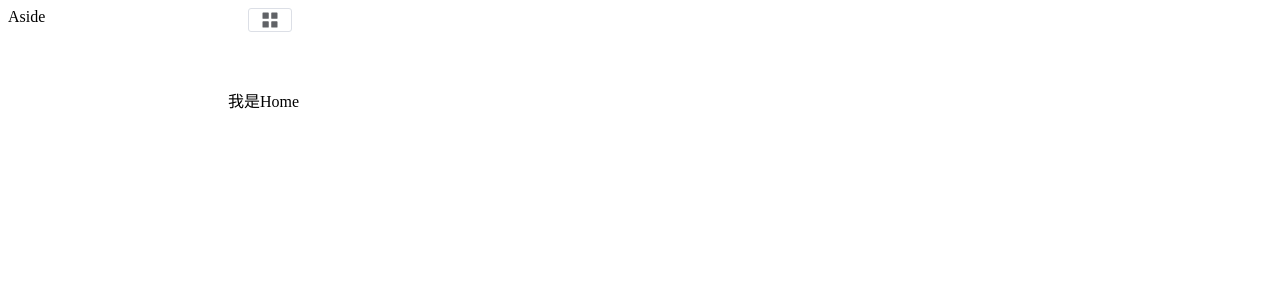
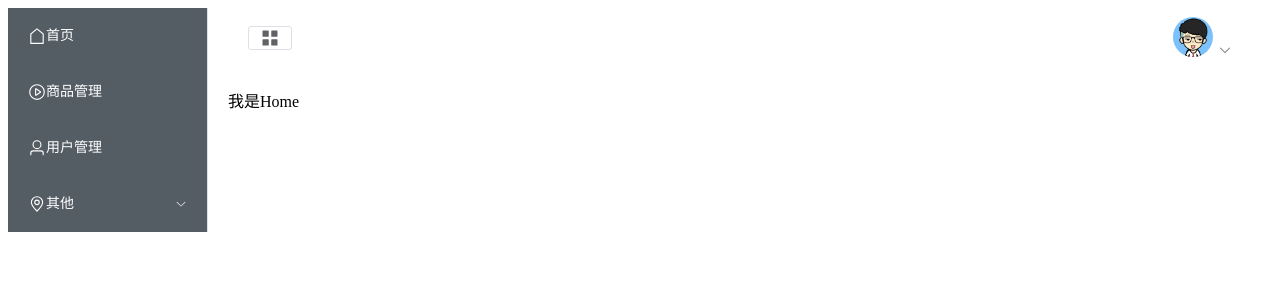
Before and after one commit to lining-lo/vue-project-refactoring, a Vue app: page / in a window 1280 px wide. Shown: the top 300 px of the page. Built offline with nearby package versions, Linux system fonts and the light colour scheme.

Commit message:
左侧菜单的实现

```diff
--- a/package.json
+++ b/package.json
@@ -11,6 +11,7 @@
   "dependencies": {
     "@element-plus/icons-vue": "^2.3.1",
     "element-plus": "^2.9.7",
+    "less": "^4.2.2",
     "vue": "^3.5.13",
     "vue-router": "^4.5.0"
   },
--- a/src/App.vue
+++ b/src/App.vue
@@ -1,11 +1,9 @@
+<template>
+  <router-view></router-view>
+</template>
+
 <script setup>
-import CommonHeader from './components/CommonHeader.vue'
+
 </script>
 
-<template>
-    <router-view></router-view>
-</template>
-
-<style scoped>
-
-</style>
+<style scoped></style>
--- a/src/components/CommonHeader.vue
+++ b/src/components/CommonHeader.vue
@@ -3,10 +3,28 @@
     <div class="l-content">
       <!-- 图标的展示 -->
       <el-button size="small">
-        <el-icon :size="20"><Menu /></el-icon>
+        <el-icon :size="20">
+          <Menu />
+        </el-icon>
       </el-button>
     </div>
-    <div class="r-content"></div>
+    <div class="r-content">
+      <!-- 下拉框 -->
+      <el-dropdown>
+        <span class="el-dropdown-link">
+          <img class="user" src="../assets/images/user.png" alt="">
+          <el-icon class="el-icon--right">
+            <arrow-down />
+          </el-icon>
+        </span>
+        <template #dropdown>
+          <el-dropdown-menu>
+            <el-dropdown-item>个人中心</el-dropdown-item>
+            <el-dropdown-item>退出</el-dropdown-item>
+          </el-dropdown-menu>
+        </template>
+      </el-dropdown>
+    </div>
   </el-header>
 </template>
 
@@ -15,4 +33,17 @@ import { ref, reactive } from 'vue'
 
 </script>
 
-<style lang='less' scoped></style>
+<style lang='less' scoped>
+header{
+  display: flex;
+  justify-content: space-between;
+  align-items: center;
+  .r-content{
+  .user{
+    width: 40px;
+    height: 40px;
+    border-radius: 50%;
+  }
+}
+}
+</style>
--- /dev/null
+++ b/src/components/commonAside.vue
@@ -0,0 +1,86 @@
+<template>
+    <el-aside width="200px">
+        <el-menu background-color="#545c64" text-color="#fff">
+            <el-menu-item v-for="item in noChildren" :key="item.path" :index="item.path">
+                <component class="icons" :is="item.icon"></component>
+                <span>{{ item.label }}</span>
+            </el-menu-item>
+            <el-sub-menu v-for="item in hasChildren" :key="item.path" :index="item.path">
+                <template #title>
+                    <component class="icons" :is="item.icon"></component>
+                    <span>{{ item.label }}</span>
+                </template>
+                <el-menu-item-group v-for="subItem in item.children" :key="subItem.path">
+                    <el-menu-item :index="subItem.path">{{ subItem.label }}</el-menu-item>
+                </el-menu-item-group>
+            </el-sub-menu>
+        </el-menu>
+    </el-aside>
+</template>
+
+<script setup>
+import { ref, computed } from 'vue'
+//左侧菜单数据
+const list = ref([
+    {
+        path: '/home',
+        name: 'home',
+        label: '首页',
+        icon: 'house',
+        url: 'Home'
+    },
+    {
+        path: '/mall',
+        name: 'mall',
+        label: '商品管理',
+        icon: 'video-play',
+        url: 'Mall'
+    },
+    {
+        path: '/user',
+        name: 'user',
+        label: '用户管理',
+        icon: 'user',
+        url: 'User'
+    },
+    {
+        path: 'other',
+        label: '其他',
+        icon: 'location',
+        children: [
+            {
+                path: '/page1',
+                name: 'page1',
+                label: '页面1',
+                icon: 'setting',
+                url: 'Page1'
+            },
+            {
+                path: '/page2',
+                name: 'page2',
+                label: '页面2',
+                icon: 'setting',
+                url: 'Page2'
+            }
+        ]
+    }
+])
+//没有子菜单的数据
+const noChildren = computed(() => list.value.filter(item => !item.children))
+//有子菜单的数据
+const hasChildren = computed(() => list.value.filter(item => item.children))
+console.log('noChildre', noChildren);
+console.log('hasChildren', hasChildren);
+
+
+
+</script>
+
+<style lang='less' scoped>
+.el-menu {
+    .icons {
+        width: 18px;
+        height: 18px;
+    }
+}
+</style>
--- a/src/views/Main/index.vue
+++ b/src/views/Main/index.vue
@@ -1,9 +1,13 @@
 <template>
     <div class="common-layout">
         <el-container>
-            <el-aside width="200px">Aside</el-aside>
+            <el-aside width="200px">
+                <CommonAside />
+            </el-aside>
             <el-container>
-                <el-header><CommonHeader/></el-header>
+                <el-header>
+                    <CommonHeader />
+                </el-header>
                 <el-main><router-view></router-view></el-main>
             </el-container>
         </el-container>
@@ -13,10 +17,12 @@
 <script setup>
 import { defineComponent } from 'vue';
 import CommonHeader from '../../components/CommonHeader.vue'
+import CommonAside from '../../components/CommonAside.vue'
 //引入组件
 defineComponent({
-    components:{
+    components: {
         CommonHeader,
+        CommonAside
     }
 })
 
```
Also changed, not shown: src/assets/images/user.png (added), 1 other file (tests, documents, lock files or other folders).
